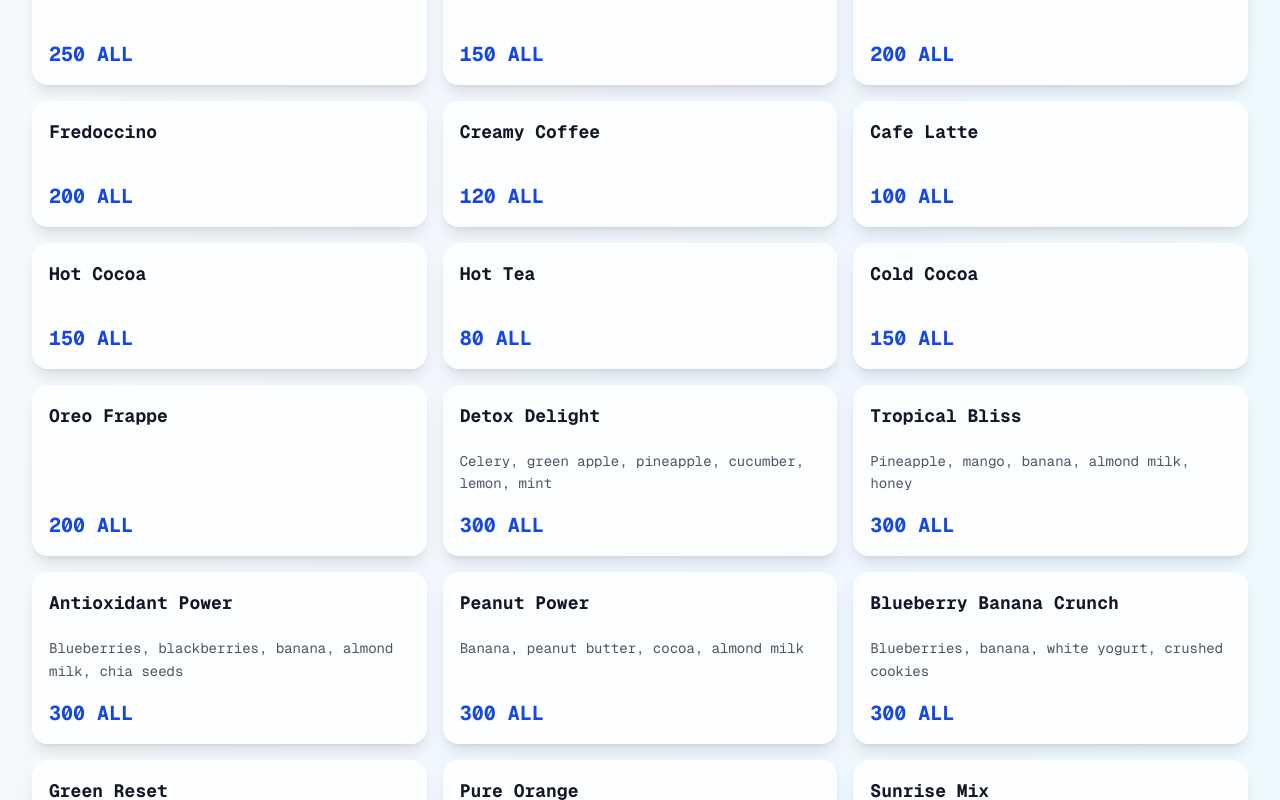
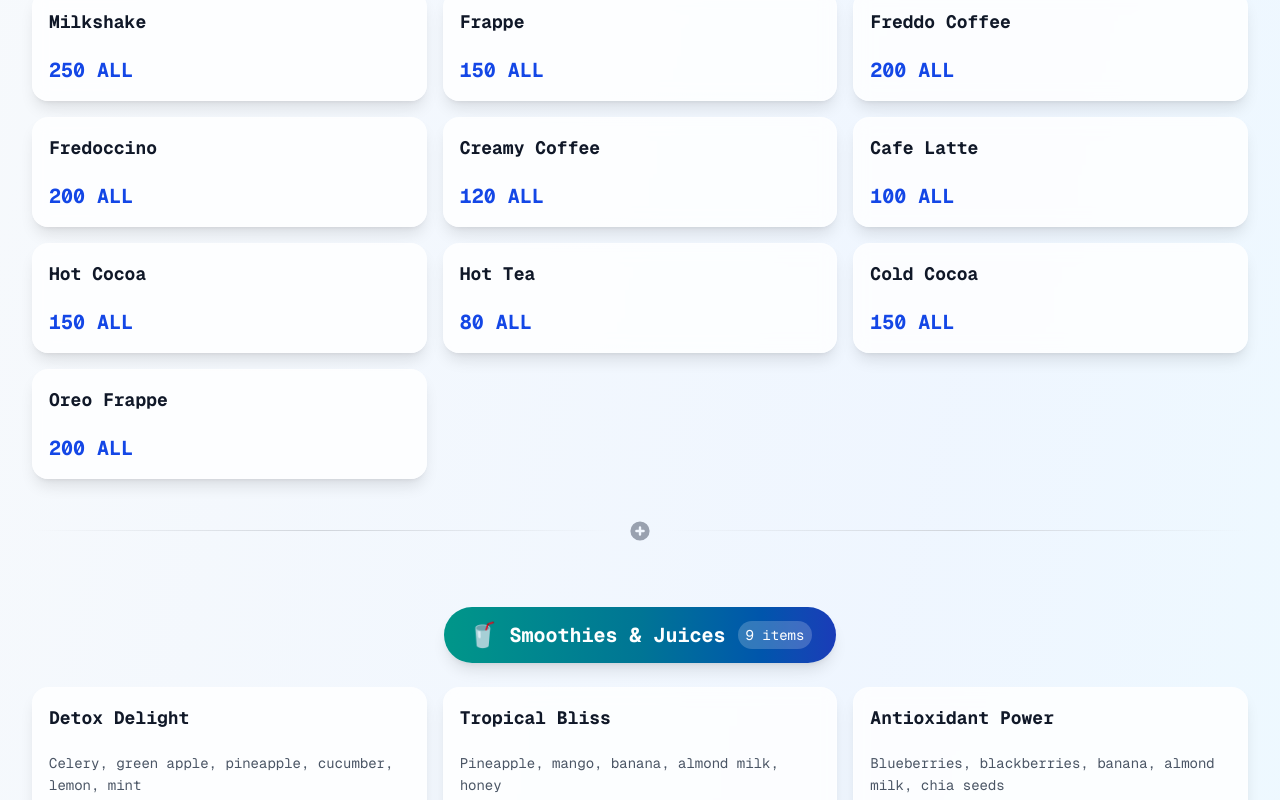
Before and after one commit to juxhinxhihani/panorama-rooftop, a Next.js app: page /menu in a window 1280 px wide. Shown: the part 1120-1920 px from the top of the page. Built offline with nearby package versions, Linux system fonts and the light colour scheme.

Commit message:
Updated FullMenuScreen.tsx

```diff
--- a/src/screens/FullMenuScreen.tsx
+++ b/src/screens/FullMenuScreen.tsx
@@ -554,7 +554,102 @@ export default function FullMenuScreen() {
                     ))}
                 </div>
 
-                {/* Menu Items Grid */}
+                {/* Menu Items by Category */}
+                {activeCategory === 'all' ? (
+                    // Show all categories with separators
+                    <div className="space-y-12">
+                        {menuCategories.slice(1).map((category) => {
+                            const categoryItems = category.items.filter(item =>
+                                !searchTerm ||
+                                item.name.toLowerCase().includes(searchTerm.toLowerCase()) ||
+                                (item.description && item.description.toLowerCase().includes(searchTerm.toLowerCase()))
+                            )
+
+                            if (categoryItems.length === 0) return null
+
+                            return (
+                                <div key={category.id} className="space-y-6">
+                                    {/* Category Header */}
+                                    <div className="text-center">
+                                        <div className={`inline-flex items-center gap-3 bg-gradient-to-r ${category.gradient} text-white px-6 py-3 rounded-full shadow-lg`}>
+                                            <span className="text-2xl">{category.icon}</span>
+                                            <h2 className="text-xl font-bold">{category.title}</h2>
+                                            <span className="bg-white/20 text-white text-sm px-2 py-1 rounded-full">
+                                                {categoryItems.length} items
+                                            </span>
+                                        </div>
+                                    </div>
+
+                                    {/* Category Items Grid */}
+                                    <div className="grid grid-cols-1 sm:grid-cols-2 lg:grid-cols-3 gap-4">
+                                        {categoryItems.map((item, index) => (
+                                            <div
+                                                key={index}
+                                                className="group bg-white/80 backdrop-blur-sm rounded-2xl overflow-hidden shadow-lg hover:shadow-xl transition-all duration-300 transform hover:-translate-y-1 border border-white/20 h-full flex flex-col"
+                                            >
+                                                {/* Item Header */}
+                                                <div className="relative p-4 flex-1 flex flex-col">
+                                                    <div className="flex items-start justify-between mb-2">
+                                                        <div className="flex-1">
+                                                            <div className="flex items-center gap-2 mb-1">
+                                                                <h3 className="text-lg font-bold text-gray-900 group-hover:text-orange-600 transition-colors line-clamp-1">
+                                                                    {item.name}
+                                                                </h3>
+                                                                {item.popular && (
+                                                                    <span className="bg-gradient-to-r from-blue-600 to-cyan-600 text-white text-xs font-bold px-2 py-0.5 rounded-full flex items-center gap-1 flex-shrink-0">
+                                                                        <span>⭐</span>
+                                                                    </span>
+                                                                )}
+                                                            </div>
+
+                                                            <div className="flex items-center gap-1 mb-2">
+                                                                {item.vegetarian && (
+                                                                    <span className="bg-green-100 text-green-700 text-xs font-semibold px-2 py-0.5 rounded-full flex items-center gap-1">
+                                                                        <span>🌱</span>
+                                                                    </span>
+                                                                )}
+                                                                {item.spicy && (
+                                                                    <span className="bg-red-100 text-red-700 text-xs font-semibold px-2 py-0.5 rounded-full flex items-center gap-1">
+                                                                        <span>🌶️</span>
+                                                                    </span>
+                                                                )}
+                                                            </div>
+                                                        </div>
+                                                    </div>
+
+                                                    {item.description && (
+                                                        <p className="text-gray-600 leading-relaxed mb-4 text-sm flex-1 line-clamp-2">
+                                                            {item.description}
+                                                        </p>
+                                                    )}
+
+                                                    {/* Price */}
+                                                    <div className="flex items-center justify-between mt-auto">
+                                                        <span className="text-xl font-bold text-blue-700">
+                                                            {item.price}
+                                                        </span>
+                                                    </div>
+                                                </div>
+                                            </div>
+                                        ))}
+                                    </div>
+
+                                    {/* Category Separator */}
+                                    <div className="flex items-center justify-center py-4">
+                                        <div className="flex-1 h-px bg-gradient-to-r from-transparent via-gray-300 to-transparent"></div>
+                                        <div className="mx-4 text-gray-400">
+                                            <svg className="w-6 h-6" fill="currentColor" viewBox="0 0 20 20">
+                                                <path fillRule="evenodd" d="M10 18a8 8 0 100-16 8 8 0 000 16zm1-11a1 1 0 10-2 0v2H7a1 1 0 100 2h2v2a1 1 0 102 0v-2h2a1 1 0 100-2h-2V7z" clipRule="evenodd" />
+                                            </svg>
+                                        </div>
+                                        <div className="flex-1 h-px bg-gradient-to-r from-transparent via-gray-300 to-transparent"></div>
+                                    </div>
+                                </div>
+                            )
+                        })}
+                    </div>
+                ) : (
+                    // Show single category
                     <div className="grid grid-cols-1 sm:grid-cols-2 lg:grid-cols-3 gap-4">
                         {filteredItems.map((item, index) => (
                             <div
@@ -570,8 +665,7 @@ export default function FullMenuScreen() {
                                                     {item.name}
                                                 </h3>
                                                 {item.popular && (
-                                                <span
-                                                    className="bg-gradient-to-r from-blue-600 to-cyan-600 text-white text-xs font-bold px-2 py-0.5 rounded-full flex items-center gap-1 flex-shrink-0">
+                                                    <span className="bg-gradient-to-r from-blue-600 to-cyan-600 text-white text-xs font-bold px-2 py-0.5 rounded-full flex items-center gap-1 flex-shrink-0">
                                                         <span>⭐</span>
                                                     </span>
                                                 )}
@@ -579,14 +673,12 @@ export default function FullMenuScreen() {
 
                                             <div className="flex items-center gap-1 mb-2">
                                                 {item.vegetarian && (
-                                                <span
-                                                    className="bg-green-100 text-green-700 text-xs font-semibold px-2 py-0.5 rounded-full flex items-center gap-1">
+                                                    <span className="bg-green-100 text-green-700 text-xs font-semibold px-2 py-0.5 rounded-full flex items-center gap-1">
                                                         <span>🌱</span>
                                                     </span>
                                                 )}
                                                 {item.spicy && (
-                                                <span
-                                                    className="bg-red-100 text-red-700 text-xs font-semibold px-2 py-0.5 rounded-full flex items-center gap-1">
+                                                    <span className="bg-red-100 text-red-700 text-xs font-semibold px-2 py-0.5 rounded-full flex items-center gap-1">
                                                         <span>🌶️</span>
                                                     </span>
                                                 )}
@@ -594,9 +686,11 @@ export default function FullMenuScreen() {
                                         </div>
                                     </div>
 
+                                    {item.description && (
                                         <p className="text-gray-600 leading-relaxed mb-4 text-sm flex-1 line-clamp-2">
                                             {item.description}
                                         </p>
+                                    )}
 
                                     {/* Price */}
                                     <div className="flex items-center justify-between mt-auto">
@@ -608,6 +702,7 @@ export default function FullMenuScreen() {
                             </div>
                         ))}
                     </div>
+                )}
 
                 {/* No Results */}
                 {filteredItems.length === 0 && (
```
Lines whose indentation alone changed are shown as unchanged.
